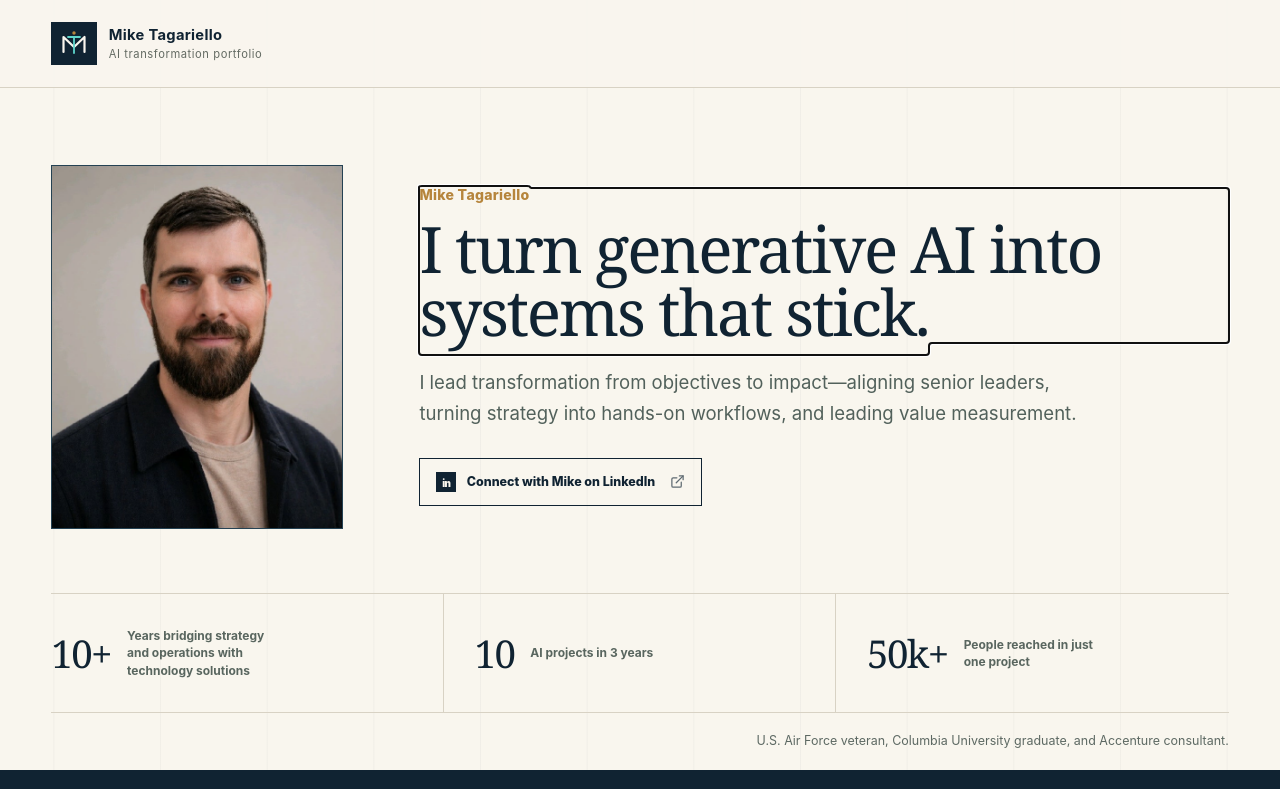
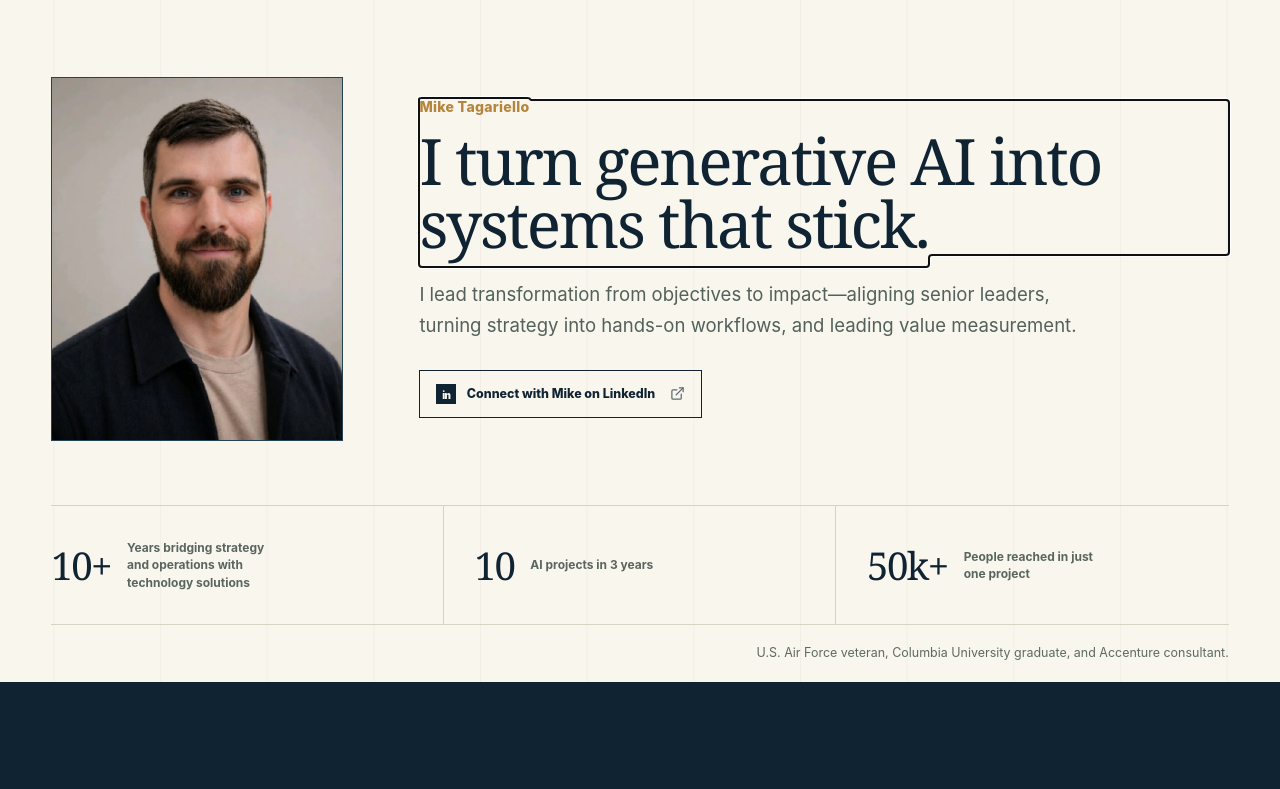
Before and after one commit to mike-tag/portfolio, a React (Vite) app: page / in a window 1280 px wide. Shown: the top 789 px of the page. Built offline with nearby package versions, Linux system fonts and the light colour scheme.

Commit message:
Hide portfolio home header

```diff
--- a/src/components/SiteLayout.tsx
+++ b/src/components/SiteLayout.tsx
@@ -23,21 +23,21 @@ export function SiteLayout({ page, children }: SiteLayoutProps) {
   const isTransformation = page === "transformation";
   const isAdvocacy = !isGateway && !isTransformation;
   const shellClass = isGateway ? "gateway-shell" : isTransformation ? "transformation-shell" : "";
-  const brandHref = isGateway ? "#/" : isTransformation ? "#/transformation" : "#/advocacy";
-  const brandLabel = isGateway ? "Mike Tagariello portfolio home" : isTransformation ? "Consulting Reformed home" : "VAV Advocacy Workbench home";
+  const brandHref = isTransformation ? "#/transformation" : "#/advocacy";
+  const brandLabel = isTransformation ? "Consulting Reformed home" : "VAV Advocacy Workbench home";
 
   return (
     <div className={`site-shell ${shellClass}`}>
       <a className="skip-link" href="#main-content">Skip to content</a>
-      <header className="site-header">
+      {!isGateway && <header className="site-header">
         <a className="brand" href={brandHref} aria-label={brandLabel}>
-          <span className="brand-mark" aria-hidden="true">{isGateway ? <MikeSigil /> : isTransformation ? "CR" : "V"}</span>
+          <span className="brand-mark" aria-hidden="true">{isTransformation ? "CR" : "V"}</span>
           <span>
-            <strong>{isGateway ? "Mike Tagariello" : isTransformation ? "Consulting Reformed" : "Advocacy Workbench"}</strong>
-            <small>{isGateway ? "AI transformation portfolio" : isTransformation ? "Transformation Factory" : "Open primaries pilot"}</small>
+            <strong>{isTransformation ? "Consulting Reformed" : "Advocacy Workbench"}</strong>
+            <small>{isTransformation ? "Transformation Factory" : "Open primaries pilot"}</small>
           </span>
         </a>
-        {!isGateway && <div className="header-actions">
+        <div className="header-actions">
           {isAdvocacy && <nav className="site-nav" aria-label="Advocacy navigation">
             {navItems.map(({ id, label, Icon }) => (
               <a key={id} href={`#/${id}`} aria-current={page === id ? "page" : undefined}>
@@ -46,8 +46,8 @@ export function SiteLayout({ page, children }: SiteLayoutProps) {
             ))}
           </nav>}
           <a className="all-demos-link" href="#/"><LayoutGrid aria-hidden="true" size={15} />All demos</a>
-        </div>}
-      </header>
+        </div>
+      </header>}
       <main id="main-content">{children}</main>
       <footer className="site-footer">
         <div>
```
